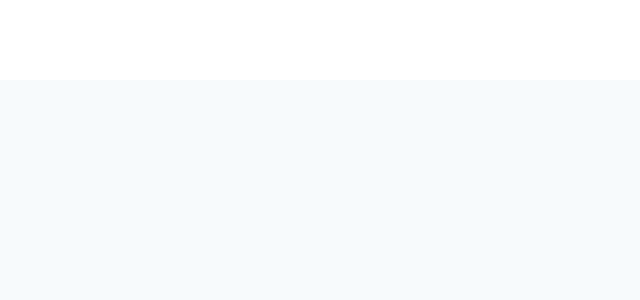
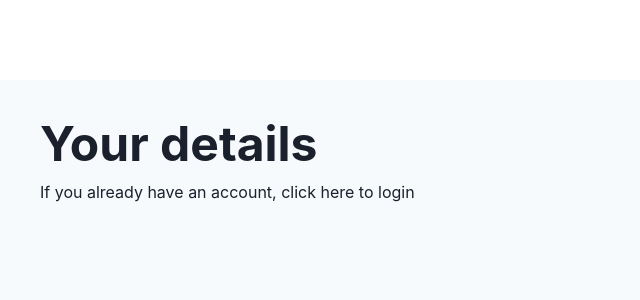
Before and after one commit to codecrook/next-chakra, a Next.js app: page / in a window 1280 px wide. Shown: the top 300 px of the page, without its empty margins (0-640 px from the left). Built offline with nearby package versions, Linux system fonts and the light colour scheme.

Commit message:
ADD: Heading and Text in Details

```diff
--- a/src/sections/details.tsx
+++ b/src/sections/details.tsx
@@ -1,9 +1,12 @@
-import { VStack } from '@chakra-ui/react';
+import { VStack, Heading, Text } from '@chakra-ui/react';
 
 const Details = () => {
     return (
         <VStack w="full" h="full" p={10} spacing={10} alignItems="flex-start" bg="gray.50">
-
+            <VStack spacing={3} alignItems="flex-start">
+                <Heading size="2xl">Your details</Heading>
+                <Text>If you already have an account, click here to login</Text>
+            </VStack>
         </VStack>
     );
 }
```
